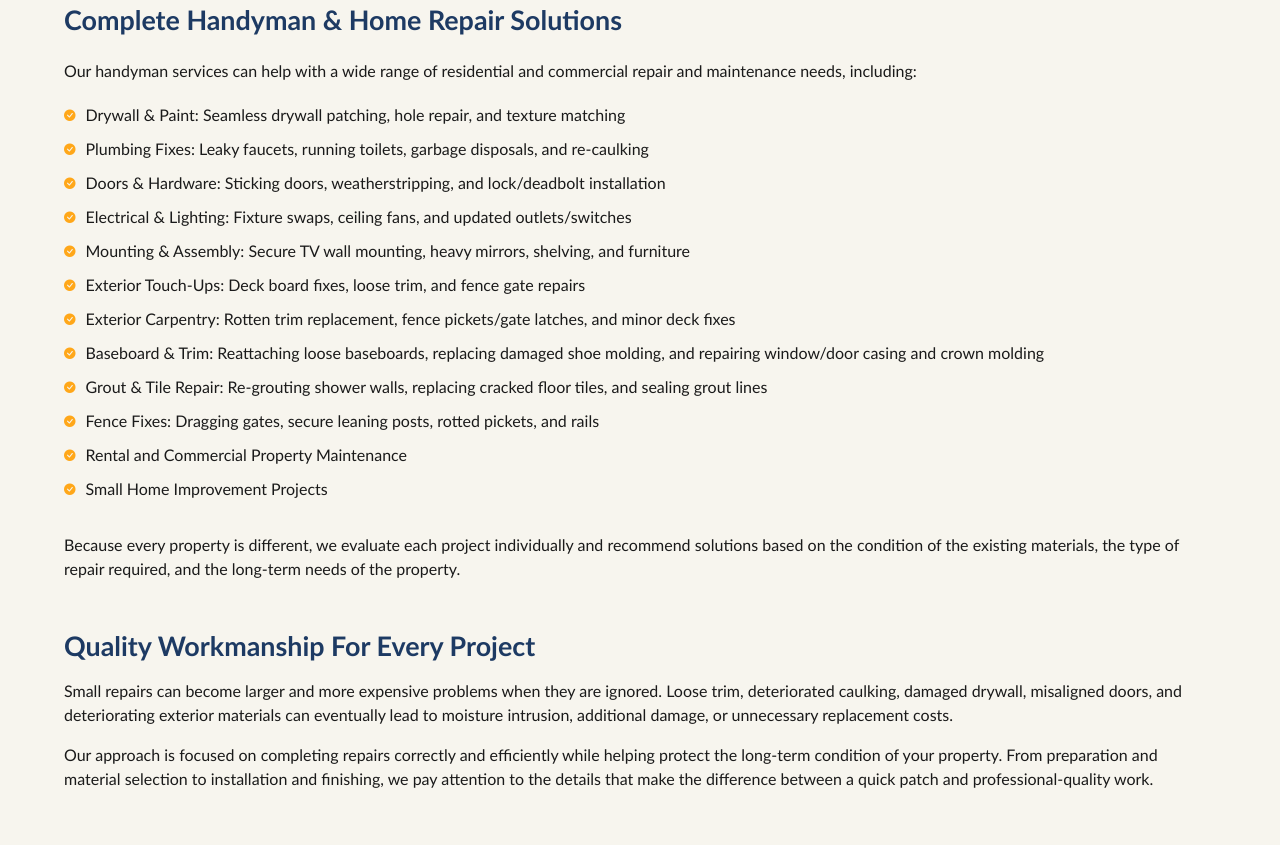
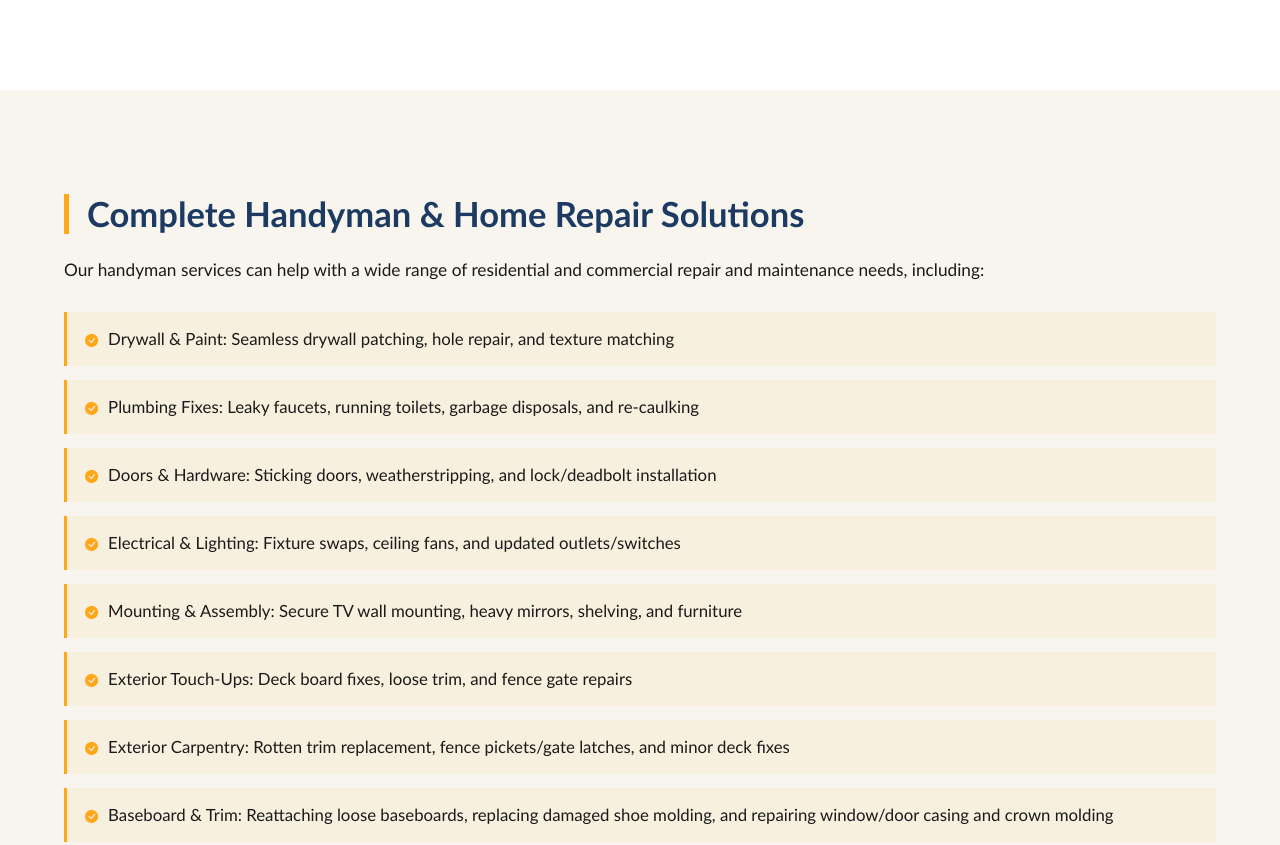
Before and after one commit to AndreaGutierrez17/the-rodriguez-co, a plain HTML site: page handyman.html in a window 1280 px wide. Shown: the part 1548-2393 px from the top of the page. Drawn offline with nearby package versions, Linux system fonts and the light colour scheme.

Commit message:
Improve handyman typography and layout

```diff
--- a/styles.css
+++ b/styles.css
@@ -2933,54 +2933,57 @@ img {
 
 .handyman-page .service-intro-inner,
 .handyman-page .service-detail-copy {
-  max-width: 1120px;
+  max-width: 1180px;
 }
 
 .handyman-page .service-intro h2,
 .handyman-page .service-detail-copy h2,
 .handyman-page .service-side-card h3 {
   font-family: Calibri, Arial, sans-serif;
-  font-size: clamp(1.55rem, 2.1vw, 2.15rem);
-  line-height: 1.25;
+  padding-left: 18px;
+  border-left: 5px solid var(--accent);
+  font-size: clamp(2rem, 2.7vw, 2.85rem);
+  line-height: 1.16;
   letter-spacing: 0;
 }
 
 .handyman-page .service-intro p,
 .handyman-page .service-detail-copy p,
 .handyman-page .service-side-card p {
-  max-width: 1120px;
-  margin-bottom: 16px;
+  max-width: 1080px;
+  margin-bottom: 22px;
   font-family: Calibri, Arial, sans-serif;
-  font-size: 1rem;
+  font-size: clamp(1.08rem, 1.35vw, 1.28rem);
   font-weight: 400;
-  line-height: 1.5;
+  line-height: 1.62;
+  text-wrap: pretty;
 }
 
 .handyman-page .service-intro-grid,
 .handyman-page .service-list {
   grid-template-columns: 1fr;
-  gap: 10px;
-  margin-top: 20px;
+  gap: 14px;
+  margin-top: 28px;
 }
 
 .handyman-page .service-intro-grid span,
 .handyman-page .service-list span {
   align-items: flex-start;
-  padding: 0;
-  color: var(--black);
-  background: transparent;
-  border-left: 0;
+  padding: 14px 18px;
+  color: var(--black);
+  background: rgba(255, 179, 53, 0.08);
+  border-left: 3px solid var(--accent);
   font-family: Calibri, Arial, sans-serif;
-  font-size: 1rem;
+  font-size: clamp(1.05rem, 1.22vw, 1.18rem);
   font-weight: 400;
-  line-height: 1.5;
+  line-height: 1.55;
 }
 
 .handyman-page .service-intro-grid i,
 .handyman-page .service-list i {
   flex: 0 0 auto;
-  margin-top: 0.3em;
-  font-size: 0.72rem;
+  margin-top: 0.35em;
+  font-size: 0.82rem;
 }
 
 .handyman-page .service-detail {
@@ -2989,17 +2992,18 @@ img {
 
 .handyman-page .service-side-card {
   display: block;
-  max-width: 1120px;
-  margin-top: 48px;
-  padding: 0;
-  color: var(--black);
-  background: transparent;
-  border-radius: 0;
-  box-shadow: none;
+  max-width: 1180px;
+  margin-top: 64px;
+  padding: clamp(26px, 3vw, 42px);
+  color: var(--black);
+  background: var(--white);
+  border-top: 4px solid var(--accent);
+  border-radius: 8px;
+  box-shadow: 0 18px 42px rgba(26, 26, 26, 0.08);
 }
 
 .handyman-page .service-side-card h3 {
-  margin-bottom: 16px;
+  margin-bottom: 22px;
   color: var(--navy);
 }
 
@@ -3009,11 +3013,11 @@ img {
 
 .handyman-page .service-detail-copy p.handyman-list-note,
 .handyman-page .service-intro p.handyman-list-note {
-  margin-top: 32px;
+  margin-top: 42px;
 }
 
 .handyman-page .service-intro h2.handyman-section-heading {
-  margin-top: 48px;
+  margin-top: 64px;
 }
 
 .service-detail {
```
